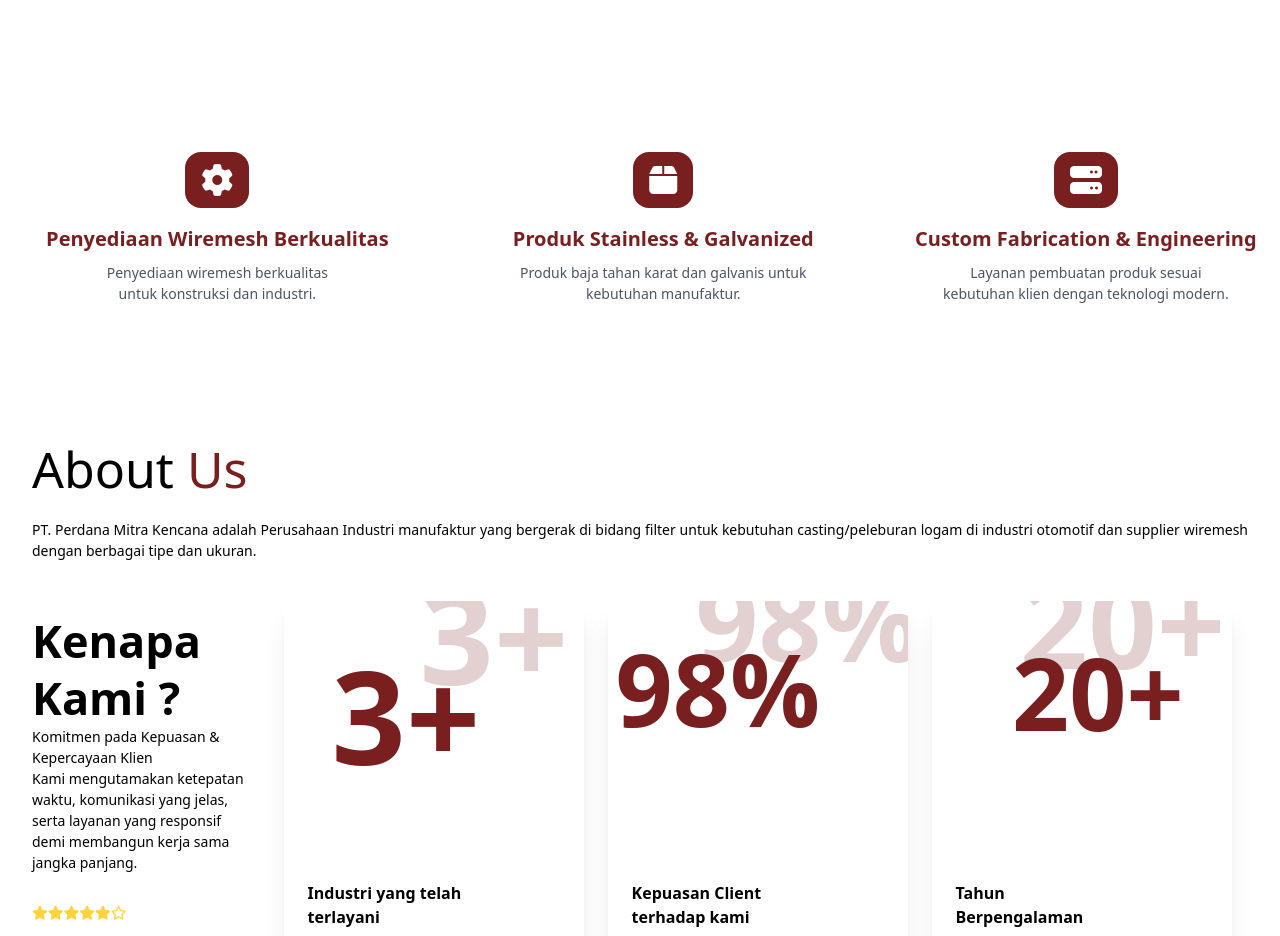
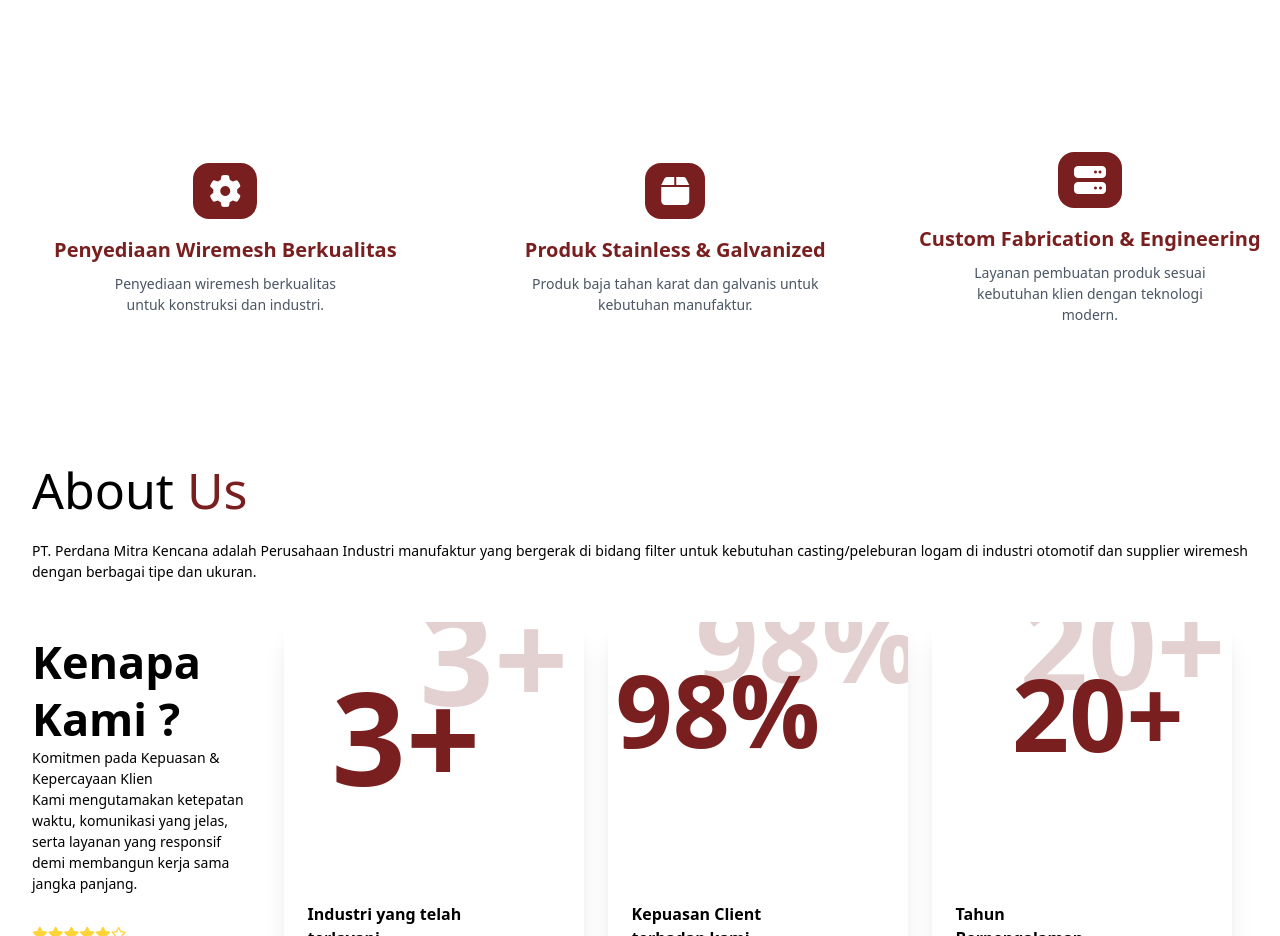
Before and after one commit to AtharIlmy/perdana-mitra-kencana-website, a website: page index.html in a window 1280 px wide. Shown: the part 1020-1956 px from the top of the page. Drawn offline with nearby package versions, Linux system fonts and the light colour scheme.

Commit message:
Enhance padding and spacing in product sections for improved layout consistency and readability; adjust footer heading size for better visual impact.

```diff
--- a/index.html
+++ b/index.html
@@ -115,8 +115,8 @@
             <div class=" flex items-center px-3 gap-6 md:hidden">
                 <div class="w-full h-0.5 bg-red-900"></div>
             </div>
-            <div class="flex flex-col md:flex-row justify-center items-center md:justify-around gap-8 mt-6">
-                <div class="flex flex-col items-center text-center py-4 px-3 border border-gray-200 md:border-0 rounded-sm">
+            <div class="flex flex-col md:flex-row justify-center items-center md:justify-around gap-8 mt-6 w-full">
+                <div class="flex flex-col items-center text-center py-4 px-6 border border-gray-200 md:border-0 rounded-sm">
                     <div class="bg-[#7a1f1f] py-3 px-4 md:py-4 md:px-4 rounded-2xl mb-4">
                         <i class="fa-solid fa-gear text-white fa-2xl"></i>
                     </div>
@@ -132,7 +132,7 @@
                     <p class="text-gray-600 text-[12px] md:text-[14px]">Produk baja tahan karat dan galvanis untuk <br>kebutuhan manufaktur.</p>
                 </div>
 
-                <div class="flex flex-col items-center text-center py-4 px-3 border border-gray-200 md:border-0 rounded-sm max-w-xs">
+                <div class="flex flex-col items-center text-center py-4 px-6 border border-gray-200 md:border-0 rounded-sm max-w-xs">
                     <div class="bg-[#7a1f1f] py-3 px-4 md:py-4 md:px-4 rounded-2xl mb-4">
                         <i class="fa-solid fa-server text-white fa-2xl"></i>
                     </div>
@@ -537,7 +537,7 @@
 
         <footer class=" bg-[#7A1F1F] rounded-t-[20px] p-8 flex flex-col mt-10">
             <div class="md:flex md:flex-col w-full mb-5">
-                <h1 class="text-white min-w-screen text-[50px] md:text-[95px] font-semibold">PT. Perdana <br class="md:hidden">Mitra Kencana</h1>
+                <h1 class="text-white min-w-screen text-[55px] md:text-[95px] font-semibold">PT. Perdana <br class="md:hidden">Mitra Kencana</h1>
                 <div class="hidden md:block md:bg-white md:w-full md:h-0.5"></div>
             </div>
 
```
